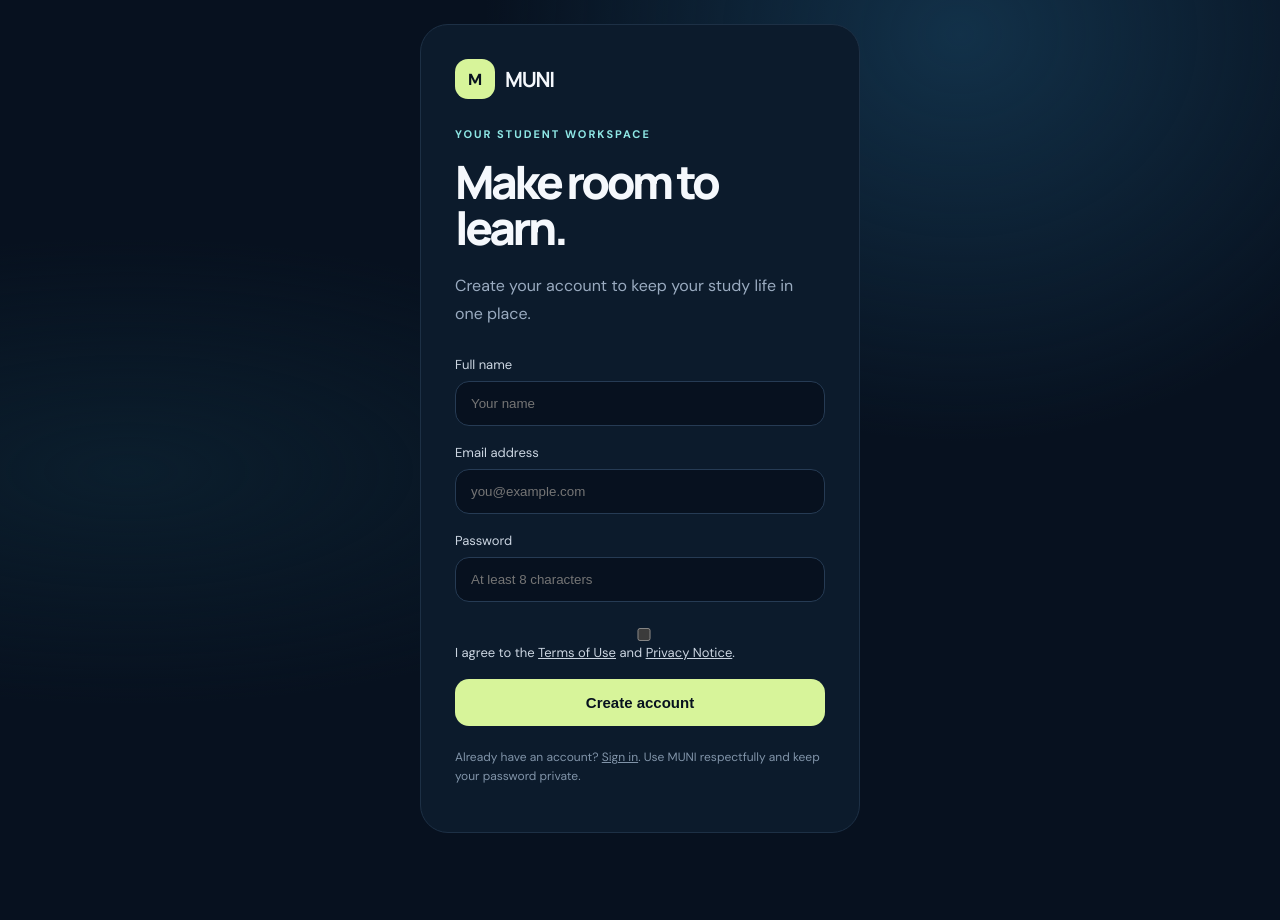
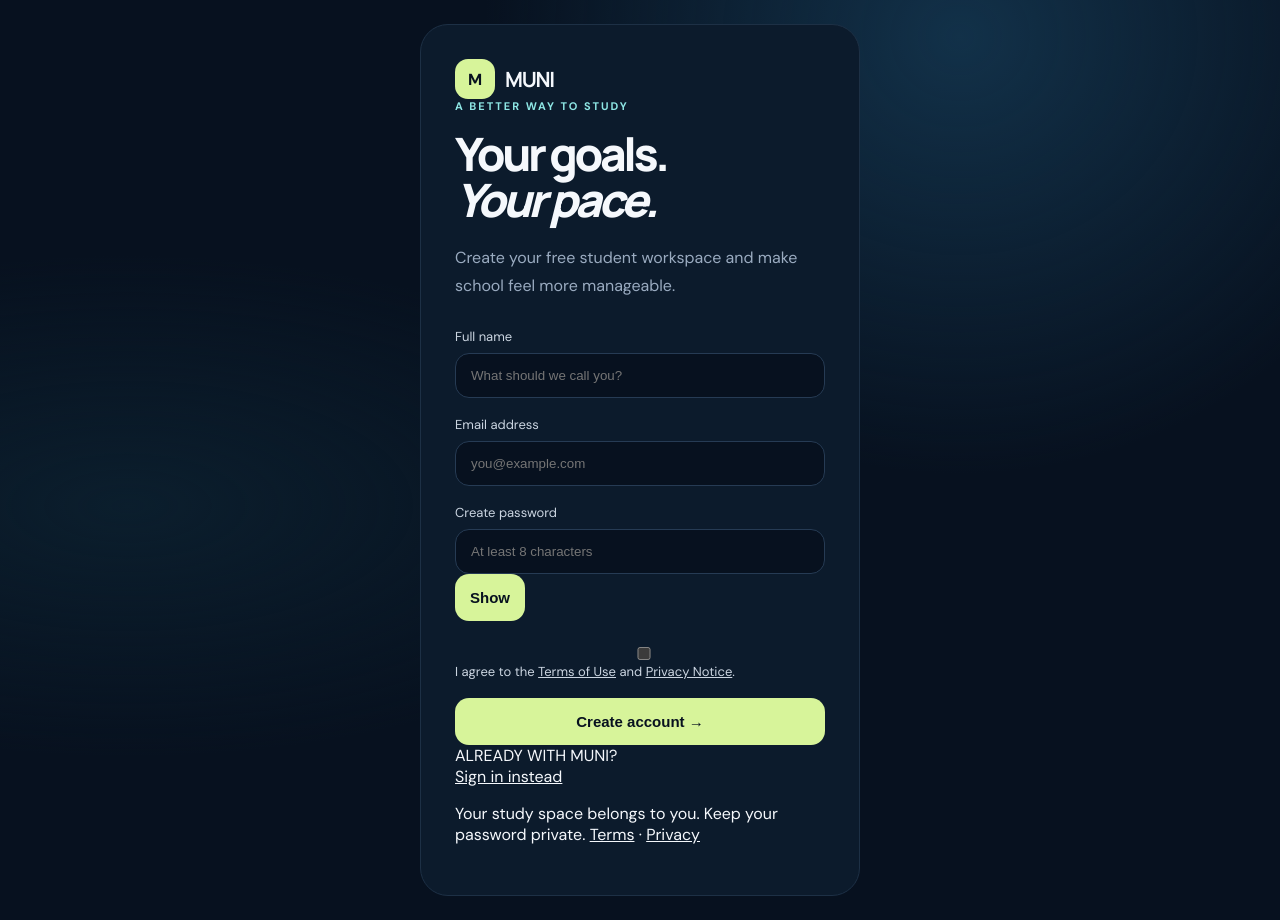
Before and after one commit to azuleermenu-dot/MUNI-WEBAPP, a Next.js app in the folder apps/web/: page /signup in a window 1280 px wide. Before the commit the page ends 857 px from the top, so only its background shows below. Built offline with nearby package versions, Linux system fonts and the light colour scheme.

Commit message:
feat(auth): improve student registration experience

```diff
--- a/apps/web/app/signup/page.tsx
+++ b/apps/web/app/signup/page.tsx
@@ -8,41 +8,51 @@ export default function Signup() {
   const [name, setName] = useState('');
   const [email, setEmail] = useState('');
   const [password, setPassword] = useState('');
+  const [showPassword, setShowPassword] = useState(false);
   const [accepted, setAccepted] = useState(false);
   const [busy, setBusy] = useState(false);
   const [message, setMessage] = useState('');
   const [error, setError] = useState('');
+  const strength = password.length === 0 ? 0 : password.length < 8 ? 1 : password.length < 12 ? 2 : 3;
+  const strengthLabel = ['', 'Too short', 'Getting there', 'Good length'][strength];
 
   async function register(event: FormEvent<HTMLFormElement>) {
     event.preventDefault();
+    if (password.length < 8) { setError('Choose a password with at least 8 characters.'); return; }
     if (!accepted) { setError('Please accept the Terms of Use and Privacy Notice to continue.'); return; }
     setBusy(true); setError(''); setMessage('');
     try {
       const supabase = createClient();
       const { data, error: signupError } = await supabase.auth.signUp({
-        email, password,
+        email: email.trim().toLowerCase(), password,
         options: { data: { full_name: name.trim(), school_name: 'Minuyan National High School' } },
       });
-      if (signupError) throw signupError;
+      if (signupError) {
+        const lower = signupError.message.toLowerCase();
+        if (lower.includes('already registered') || lower.includes('already been registered')) throw new Error('An account may already exist for this email. Try signing in or resetting your password.');
+        throw signupError;
+      }
       if (data.session) window.location.assign('/dashboard');
-      else setMessage('Check your email for a confirmation link, then sign in to MUNI.');
+      else setMessage('Your account request is ready. Check your inbox for the confirmation link. Once confirmed, sign in to MUNI.');
     } catch (err) {
-      setError(err instanceof Error ? err.message : 'Unable to create your account.');
+      setError(err instanceof Error ? err.message : 'We could not create your account. Please try again.');
     } finally { setBusy(false); }
   }
 
-  return <main className="auth"><div className="auth-card">
+  return <main className="auth auth-background"><section className="auth-card auth-card-modern">
     <Link href="/" className="brand"><span>M</span><strong>MUNI</strong></Link>
-    <p className="eyebrow" style={{marginTop:28}}>YOUR STUDENT WORKSPACE</p><h1>Make room to learn.</h1>
-    <p className="muted">Create your account to keep your study life in one place.</p>
-    <form onSubmit={register}>
-      <label>Full name<input autoComplete="name" value={name} onChange={e=>setName(e.target.value)} required maxLength={100} placeholder="Your name"/></label>
-      <label>Email address<input autoComplete="email" type="email" value={email} onChange={e=>setEmail(e.target.value)} required maxLength={254} placeholder="you@example.com"/></label>
-      <label>Password<input autoComplete="new-password" type="password" value={password} onChange={e=>setPassword(e.target.value)} required minLength={8} maxLength={128} placeholder="At least 8 characters"/></label>
+    <div className="auth-intro"><p className="eyebrow">A BETTER WAY TO STUDY</p><h1>Your goals.<br /><em>Your pace.</em></h1><p className="muted">Create your free student workspace and make school feel more manageable.</p></div>
+    <form onSubmit={register} className="auth-form-modern">
+      <label>Full name<input autoComplete="name" value={name} onChange={e=>setName(e.target.value)} required maxLength={100} placeholder="What should we call you?"/></label>
+      <label>Email address<input autoComplete="email" type="email" inputMode="email" value={email} onChange={e=>setEmail(e.target.value)} required maxLength={254} placeholder="you@example.com"/></label>
+      <label>Create password<span className="password-field"><input autoComplete="new-password" type={showPassword?'text':'password'} value={password} onChange={e=>setPassword(e.target.value)} required minLength={8} maxLength={128} placeholder="At least 8 characters"/><button type="button" className="password-toggle" onClick={()=>setShowPassword(v=>!v)} aria-label={showPassword?'Hide password':'Show password'}>{showPassword?'Hide':'Show'}</button></span></label>
+      {password.length > 0 && <div className="password-strength" aria-live="polite"><div className="strength-track"><i style={{width:strength===1?'33%':strength===2?'66%':'100%'}} /></div><span>{strengthLabel} · Use a unique password you do not use elsewhere.</span></div>}
       <label className="terms-check"><input type="checkbox" checked={accepted} onChange={e=>setAccepted(e.target.checked)}/> <span>I agree to the <Link href="/terms">Terms of Use</Link> and <Link href="/privacy">Privacy Notice</Link>.</span></label>
-      {error && <p role="alert" className="error">{error}</p>}{message && <p role="status" className="success">{message}</p>}
-      <button type="submit" disabled={busy}>{busy ? 'Creating account…' : 'Create account'}</button>
+      {error && <p role="alert" className="auth-message error">{error}</p>}{message && <p role="status" className="auth-message success">{message}</p>}
+      <button className="auth-submit" type="submit" disabled={busy}>{busy ? 'Creating your account…' : 'Create account'} <span aria-hidden="true">→</span></button>
     </form>
-    <p className="note">Already have an account? <Link href="/login">Sign in</Link>. Use MUNI respectfully and keep your password private.</p>
-  </div></main>;
+    <div className="auth-divider"><span>ALREADY WITH MUNI?</span></div>
+    <Link className="auth-secondary" href="/login">Sign in instead</Link>
+    <p className="auth-legal">Your study space belongs to you. Keep your password private. <Link href="/terms">Terms</Link> · <Link href="/privacy">Privacy</Link></p>
+  </section></main>;
 }
```
